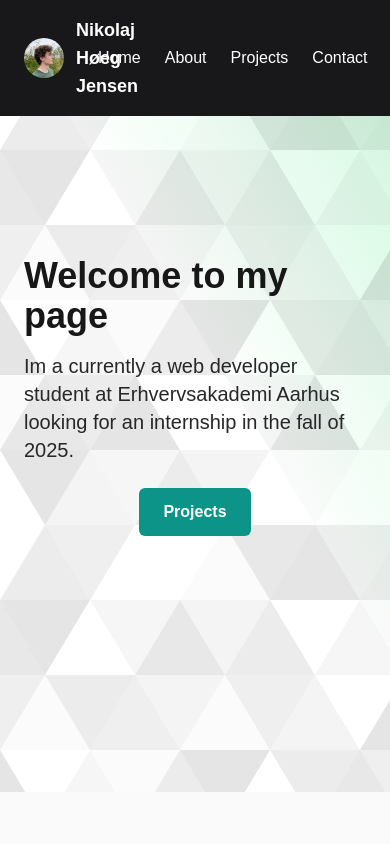
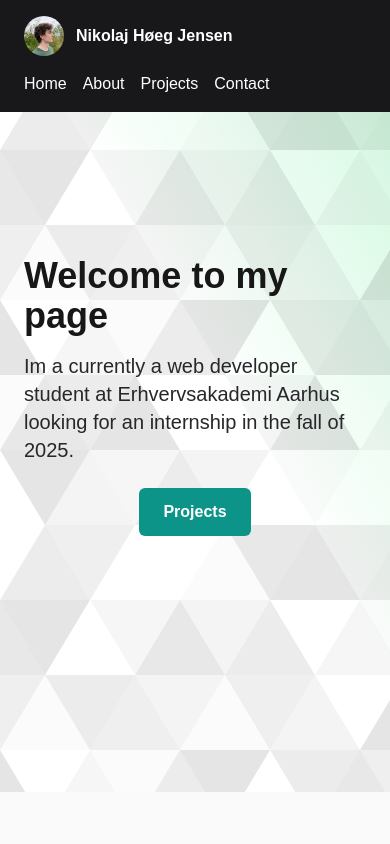
Before and after one commit to Sir-Hvertur/portfolio, a Next.js app: page / in a window 390 px wide. Shown: the top 844 px of the page. Built offline with nearby package versions, Linux system fonts and the light colour scheme.

Commit message:
Add media query for header on small screens.

```diff
--- a/app/components/Header.jsx
+++ b/app/components/Header.jsx
@@ -3,12 +3,11 @@ import Link from "next/link";
 
 const Header = () => {
   return (
-    // Fixed header that spans the full width and stays on top
     <header className="bg-zinc-900 text-white py-4 fixed w-full top-0 z-50">
-      <div className="container mx-auto flex justify-between items-center px-6">
-        {/* Logo */}
-        <Link href="/">
-          <div className="flex items-center">
+      {/* Container with flex-wrap to allow wrapping on small screens */}
+      <div className="container mx-auto px-6 flex flex-wrap items-center justify-between">
+        {/* Logo + Name */}
+        <Link href="/" className="flex items-center">
           <Image
             src="/profilepic.png"
             alt="Profile"
@@ -16,14 +15,16 @@ const Header = () => {
             height={40}
             className="rounded-full"
           />
-            <span className="ml-3 text-lg font-bold">Nikolaj Høeg Jensen</span>
-          </div>
+          {/* Adjust text size responsively: smaller on mobile, bigger on md+ */}
+          <span className="ml-3 text-base sm:text-lg md:text-xl font-bold">
+            Nikolaj Høeg Jensen
+          </span>
         </Link>
 
         {/* Navigation */}
-        <nav>
-          <ul className="flex space-x-6">
-            {/* Home => scroll to top */}
+        {/* Give it a margin-top on small screens so it doesn't collide with the logo */}
+        <nav className="w-full mt-4 md:mt-0 md:w-auto">
+          <ul className="flex flex-wrap space-x-4 sm:space-x-6">
             <li>
               <Link href="/" className="hover:text-zinc-400">
                 Home
```
Lines whose indentation alone changed are shown as unchanged.
